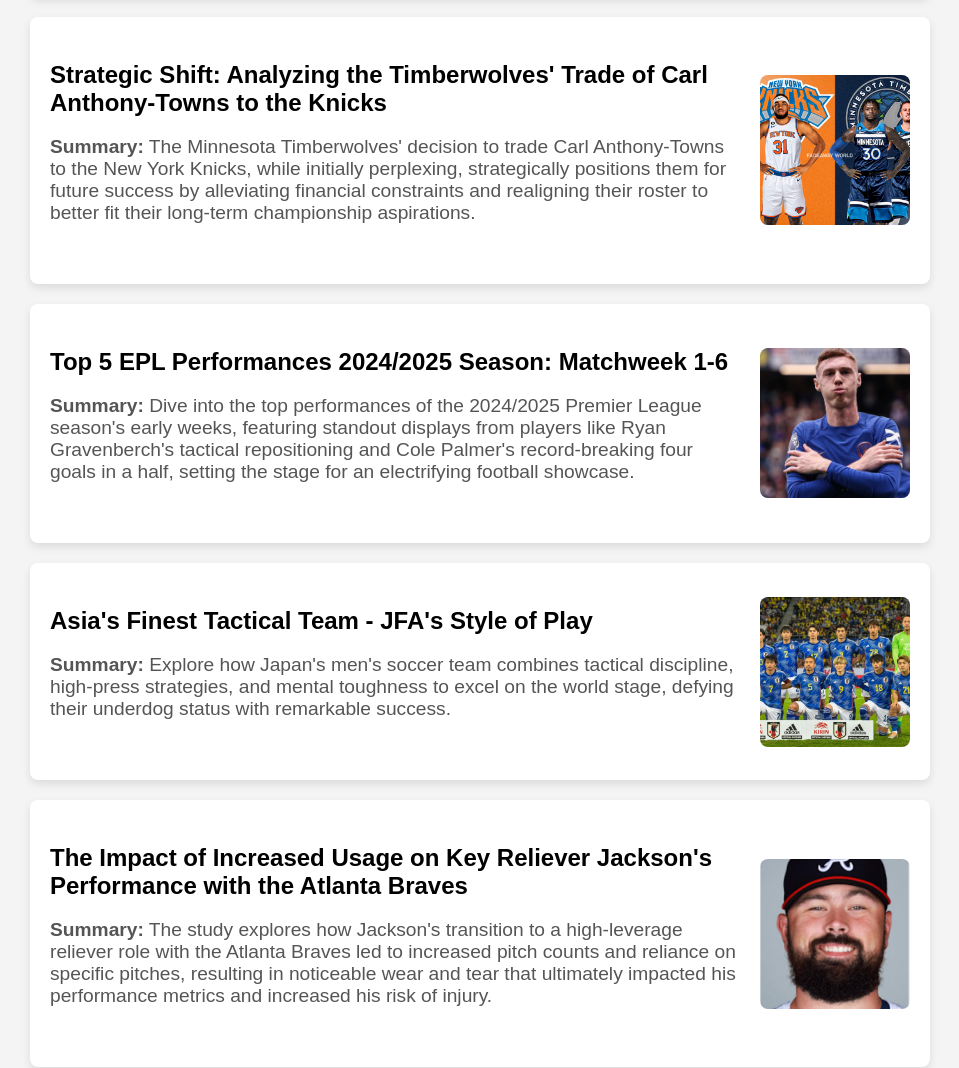
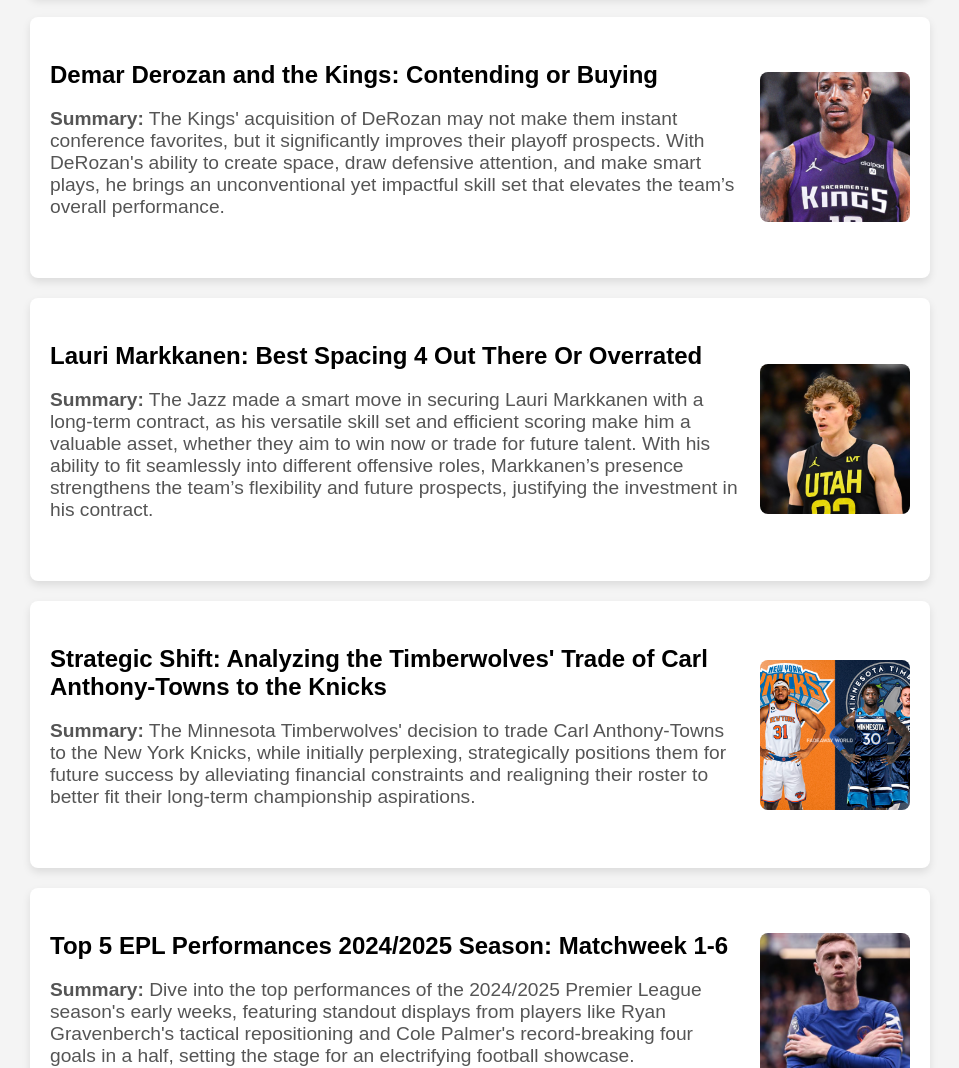
Before and after one commit to bylate/sporta, a plain HTML site: page case.html in a window 1280 px wide. Shown: the part 1854-2922 px from the top of the page, without its empty margins (160-1119 px from the left). Drawn offline with Linux system fonts and the light colour scheme.

Commit message:
Add files via upload

```diff
--- a/case.html
+++ b/case.html
@@ -182,6 +182,26 @@
             </a>
         </div>
         <div class="project-container">
+            <a href=https://docs.google.com/document/d/1xrzG4zD6D2CoGnWfjiRgfwtfYgf1Pgk3JpjhWNlJ5lc/edit?tab=t.0 class="project-card" target="_blank">
+                <div class="project-content">
+                    <h3>Demar Derozan and the Kings: Contending or Buying</h3>
+                    <p><strong>Summary:</strong>
+                        The Kings' acquisition of DeRozan may not make them instant conference favorites, but it significantly improves their playoff prospects. With DeRozan's ability to create space, draw defensive attention, and make smart plays, he brings an unconventional yet impactful skill set that elevates the team’s overall performance.</p>
+                </div>
+                <img src="case-image9.jpg" alt="Project Image 1">
+            </a>
+        </div>
+        <div class="project-container">
+            <a href=https://docs.google.com/document/d/1xrzG4zD6D2CoGnWfjiRgfwtfYgf1Pgk3JpjhWNlJ5lc/edit?tab=t.0 class="project-card" target="_blank">
+                <div class="project-content">
+                    <h3>Lauri Markkanen: Best Spacing 4 Out There Or Overrated</h3>
+                    <p><strong>Summary:</strong>
+                        The Jazz made a smart move in securing Lauri Markkanen with a long-term contract, as his versatile skill set and efficient scoring make him a valuable asset, whether they aim to win now or trade for future talent. With his ability to fit seamlessly into different offensive roles, Markkanen’s presence strengthens the team’s flexibility and future prospects, justifying the investment in his contract.</p>
+                </div>
+                <img src="case-image10.jpg" alt="Project Image 1">
+            </a>
+        </div>
+        <div class="project-container">
             <a href=https://docs.google.com/document/d/1DIpne0eKf2PTJADQiTlEajVr25zOSFpOVP2M-EMdwlk/edit?tab=t.0 class="project-card" target="_blank">
                 <div class="project-content">
                     <h3>Strategic Shift: Analyzing the Timberwolves' Trade of Carl Anthony-Towns to the Knicks</h3>
```
